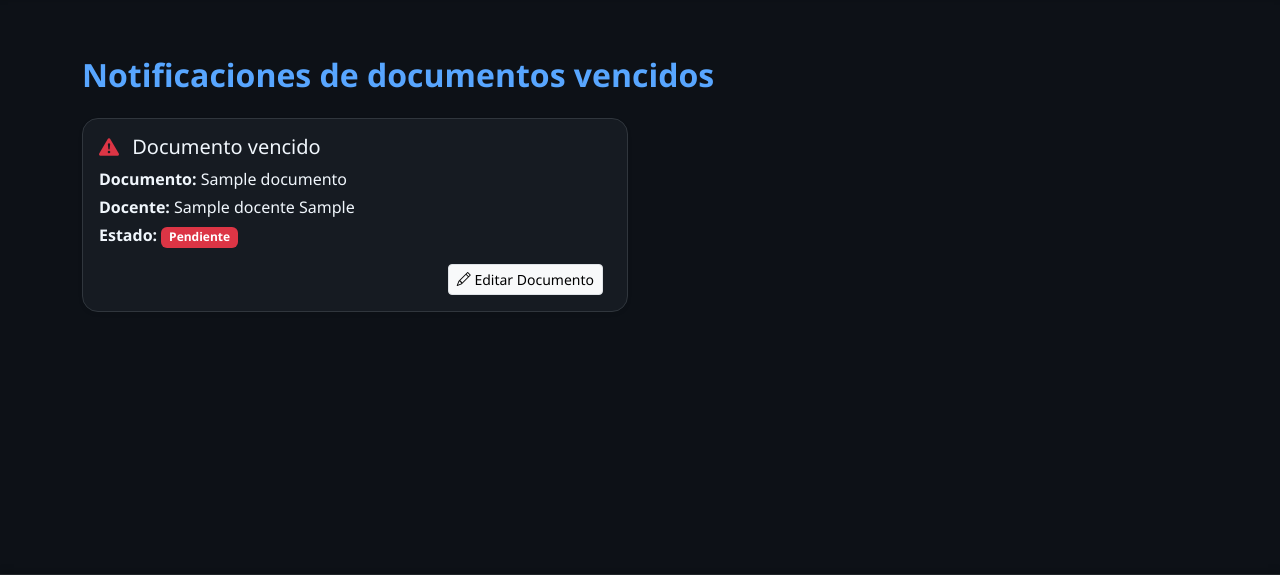
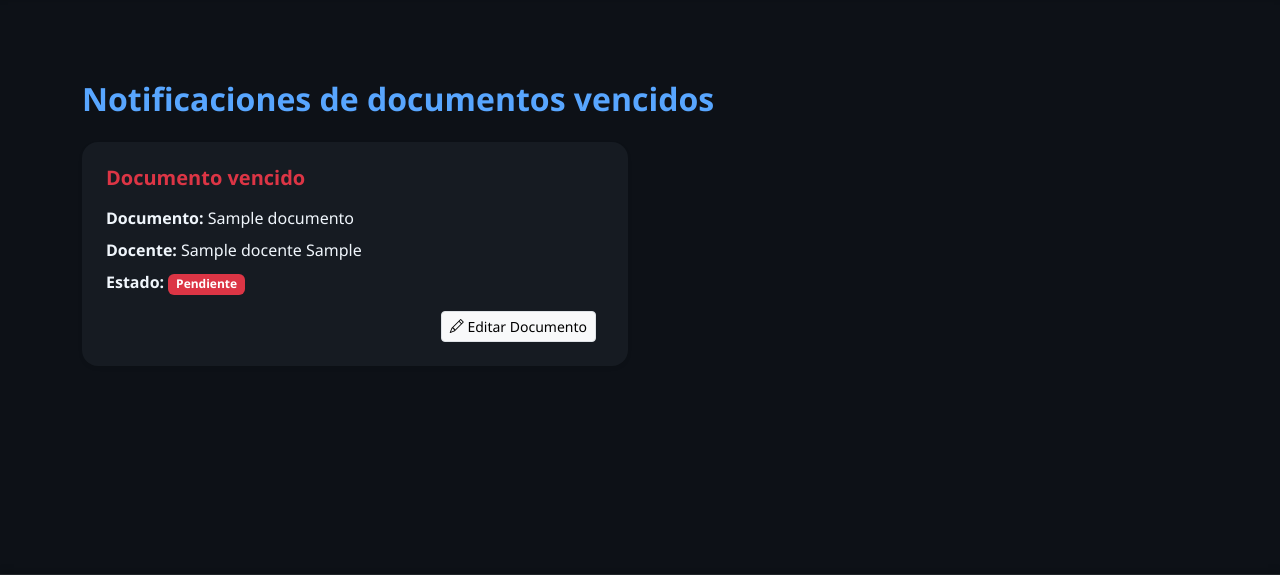
Before and after one commit to jisosabz/legajos-de-docentes, a Django app: page /docente/notificacion/ in a window 1280 px wide. Shown: the part 56-631 px from the top of the page. Run offline with Django 5.2, Linux system fonts and the light colour scheme; tables that the repository leaves empty hold one stand-in row (values such as "Sample post").

Commit message:
ajustando los estilos a la notificaciones

```diff
--- a/legajodedocentes/templates/notificaciones/index.html
+++ b/legajodedocentes/templates/notificaciones/index.html
@@ -5,31 +5,29 @@
 {% endblock %}
 
 {% block content %}
-<div class="container mt-4">
-    <h2 class="mb-4">Notificaciones de documentos vencidos</h2>
+<div class="container mt-5">
+    <h2 class="mb-4 fw-semibold">Notificaciones de documentos vencidos</h2>
 
     {% if notificaciones %}
-        <div class="row">
+        <div class="row g-4">
             {% for noti in notificaciones %}
-                <div class="col-md-6 mb-4">
-                    <div class="card shadow-sm h-100">
-                        <div class="card-body d-flex flex-column">
-                            <h5 class="card-title">
-                                <i class="bi bi-exclamation-triangle-fill text-danger me-2"></i>
-                                Documento vencido
-                            </h5>
-                            <p class="card-text mb-1">
+                <div class="col-md-6">
+                    <div class="card shadow-sm border-0 rounded-4 h-100">
+                        <div class="card-body d-flex flex-column p-4">
+                            <h5 class="mb-3 text-danger fw-bold">Documento vencido</h5>
+
+                            <div class="mb-2">
                                 <strong>Documento:</strong> {{ noti.documento.nombre }}
-                            </p>
-                            <p class="card-text mb-1">
+                            </div>
+                            <div class="mb-2">
                                 <strong>Docente:</strong> {{ noti.docente.nombre }} {{ noti.docente.apellido }}
-                            </p>
-                            <p class="card-text mb-3">
+                            </div>
+                            <div class="mb-3">
                                 <strong>Estado:</strong>
                                 <span class="badge bg-danger">{{ noti.estado }}</span>
-                            </p>
+                            </div>
 
-                            <div class="mt-auto d-flex justify-content-end">
+                            <div class="mt-auto text-end">
                                 <a href="{% url 'edit_document' id=noti.documento.id %}" class="btn btn-sm btn-light border me-2">
                                     <i class="bi bi-pencil"></i> Editar Documento
                                 </a>
@@ -40,8 +38,8 @@
             {% endfor %}
         </div>
     {% else %}
-        <div class="alert alert-success text-center" role="alert">
-            ✅ No hay notificaciones pendientes.
+        <div class="alert alert-light border text-center shadow-sm py-4">
+            <span class="text-muted">No hay notificaciones pendientes.</span>
         </div>
     {% endif %}
 </div>
```
